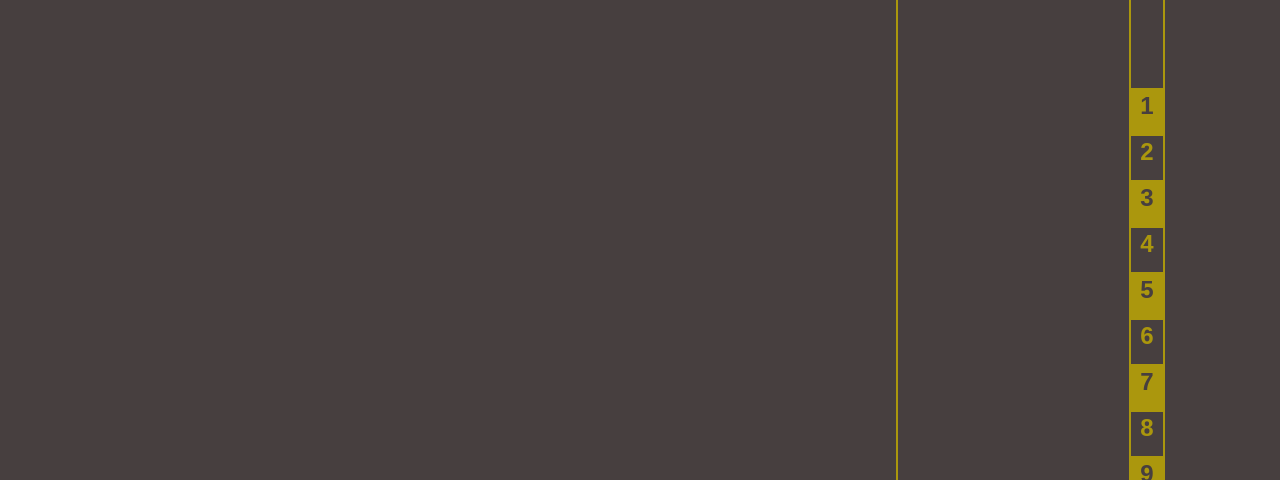
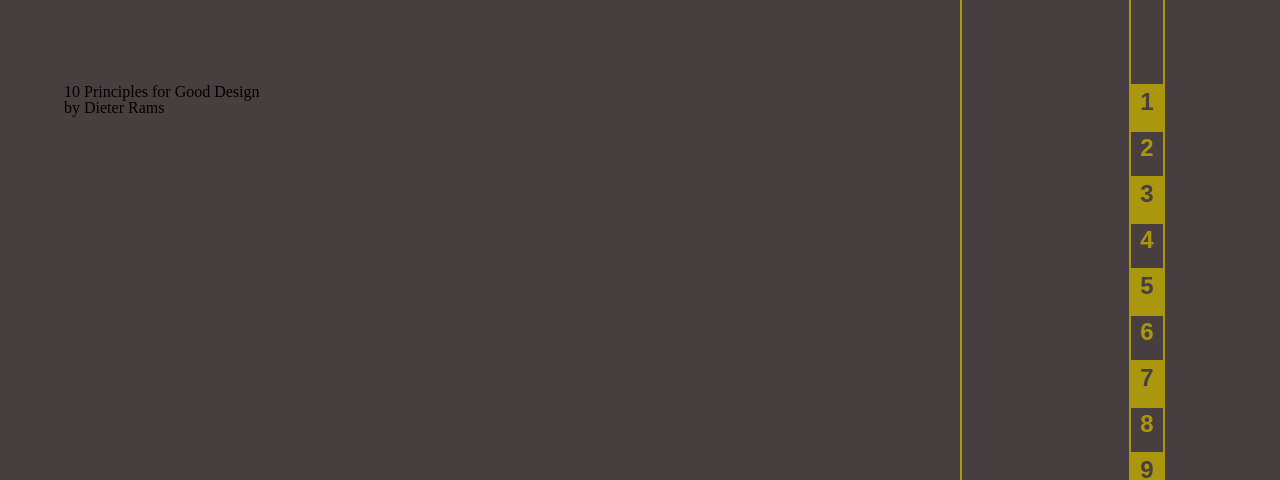
Before and after one commit to serenaeggers/serena-assignment3, a plain HTML site: page simple-web-project-template-master/index.html in a window 1280 px wide. Shown: the top 480 px of the page. Drawn offline with Linux system fonts and the light colour scheme.

Commit message:
add index content and position it

```diff
--- a/simple-web-project-template-master/css/main.css
+++ b/simple-web-project-template-master/css/main.css
@@ -11,6 +11,7 @@ main
    position: fixed;
    top: 0;
    bottom: 0;
+   padding-left: 5%;
 }
 
 nav
@@ -40,7 +41,7 @@ nav div
 
 .spacer
 {
-   height: 11%;
+   height: 10.5%;
    border:none;
 }
 
@@ -65,4 +66,4 @@ footer
    width: 100%;
 }
 
-/* Page content below */
+/* Page content below; framework above */
--- a/simple-web-project-template-master/index.html
+++ b/simple-web-project-template-master/index.html
@@ -2,12 +2,16 @@
 <html>
 <head>
    <meta charset="utf-8">
-   <title>HTML5 Template — PLEASE UPDATE THIS</title>
+   <title>10 Rules</title>
    <link rel="stylesheet" href="css/base.css">
    <link rel="stylesheet" href="css/main.css">
 </head>
 <body>
    <main>
+      <div class="spacer"></div>
+      <h1><span><span id="ten">10</span> Principles</span> for Good Design
+      </h1>
+      <h2>by Dieter Rams</h2>
    </main>
    <nav>
       <div class="spacer"></div>
```
